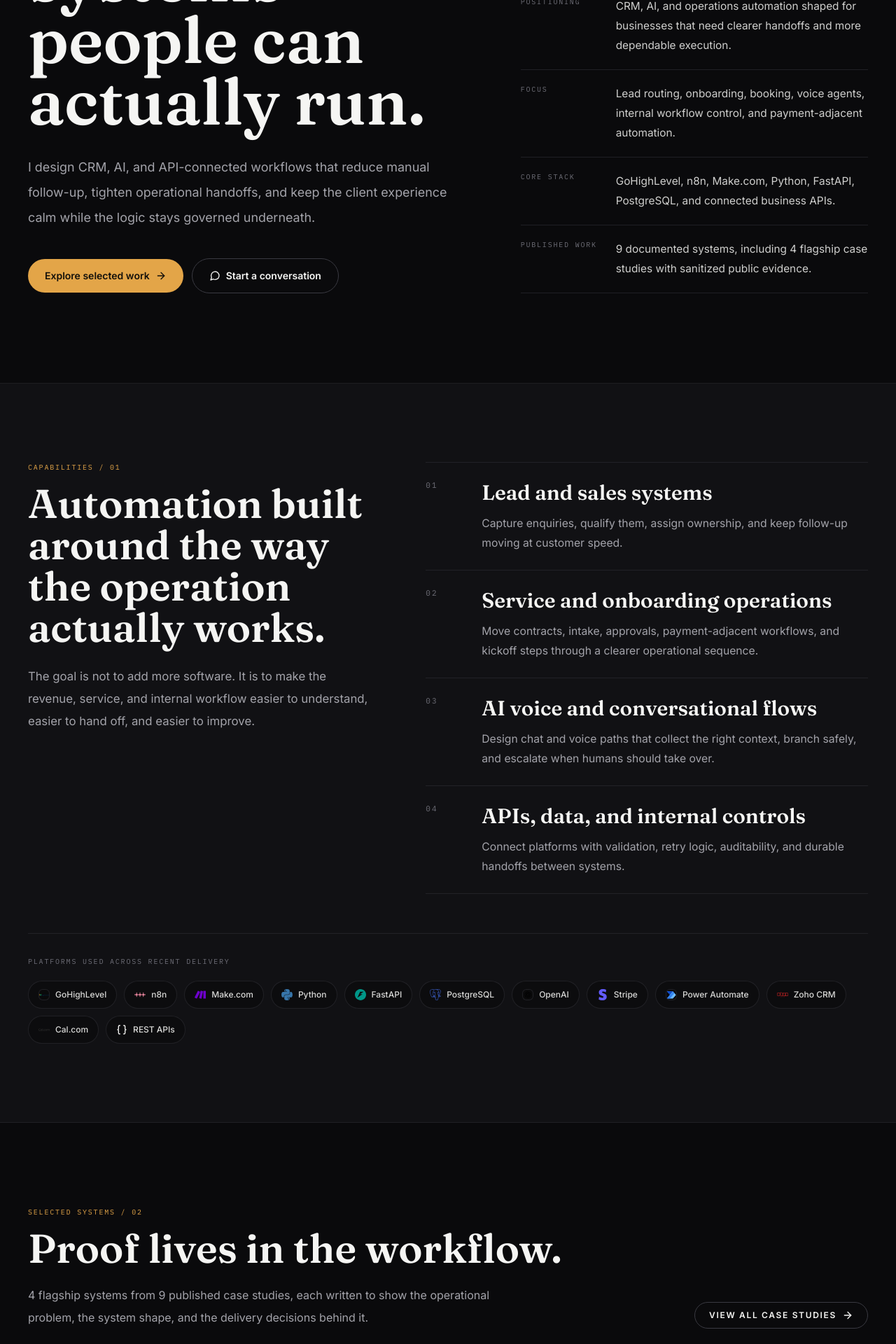
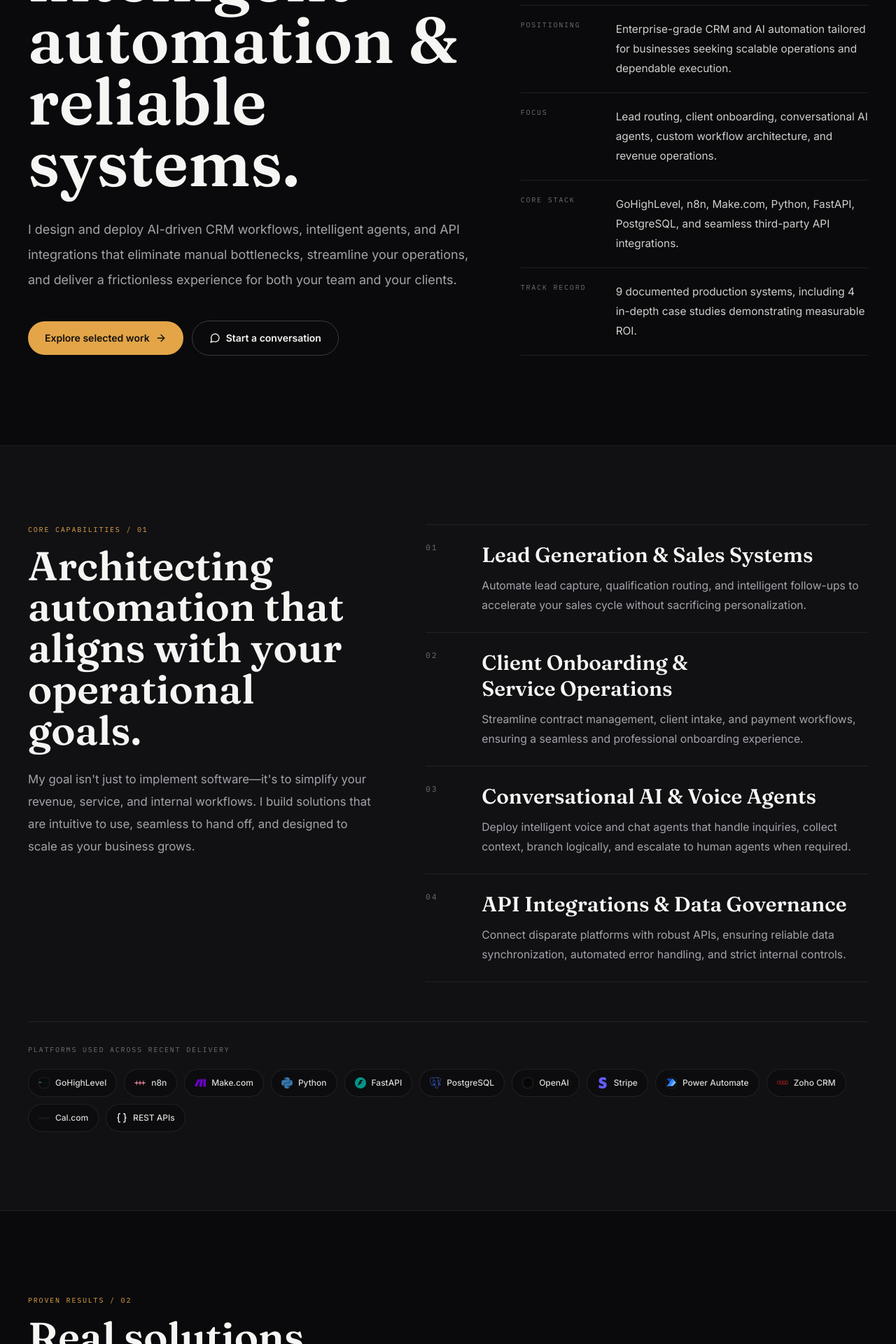
Before and after one commit to syed-daniyalH/muhammad-daniyal-portfolio, a Next.js app: page / in a window 1280 px wide. Shown: the part 540-2460 px from the top of the page at 70% size. Built offline with nearby package versions, Linux system fonts and the light colour scheme; no server answers.

Commit message:
Refine portfolio copy and redesign footer layout for professional tone

```diff
--- a/components/home/hero-section.tsx
+++ b/components/home/hero-section.tsx
@@ -10,21 +10,21 @@ const HERO_FACTS = [
   {
     label: "Positioning",
     value:
-      "CRM, AI, and operations automation shaped for businesses that need clearer handoffs and more dependable execution.",
+      "Enterprise-grade CRM and AI automation tailored for businesses seeking scalable operations and dependable execution.",
   },
   {
     label: "Focus",
     value:
-      "Lead routing, onboarding, booking, voice agents, internal workflow control, and payment-adjacent automation.",
+      "Lead routing, client onboarding, conversational AI agents, custom workflow architecture, and revenue operations.",
   },
   {
     label: "Core stack",
     value:
-      "GoHighLevel, n8n, Make.com, Python, FastAPI, PostgreSQL, and connected business APIs.",
+      "GoHighLevel, n8n, Make.com, Python, FastAPI, PostgreSQL, and seamless third-party API integrations.",
   },
   {
-    label: "Published work",
-    value: `${portfolioProjects.length} documented systems, including ${flagshipProjects.length} flagship case studies with sanitized public evidence.`,
+    label: "Track Record",
+    value: `${portfolioProjects.length} documented production systems, including ${flagshipProjects.length} in-depth case studies demonstrating measurable ROI.`,
   },
 ] as const;
 
@@ -46,20 +46,18 @@ export function HeroSection(): React.JSX.Element {
         >
           <div className="max-w-4xl">
             <p className="font-mono text-[11px] uppercase tracking-[0.22em] text-accent">
-              AI automation engineer / selected systems
+              AI Automation & Operations Engineer
             </p>
 
             <h1
               id="hero-title"
               className="mt-6 max-w-4xl text-[3.35rem] font-semibold leading-[0.95] tracking-normal text-foreground sm:text-[4.6rem] lg:text-[5.8rem]"
             >
-              Complex operations, turned into systems people can actually run.
+              Scaling businesses through intelligent automation & reliable systems.
             </h1>
 
             <p className="mt-8 max-w-2xl text-[1.05rem] leading-8 text-muted sm:text-[1.12rem] sm:leading-9">
-              I design CRM, AI, and API-connected workflows that reduce manual
-              follow-up, tighten operational handoffs, and keep the client
-              experience calm while the logic stays governed underneath.
+              I design and deploy AI-driven CRM workflows, intelligent agents, and API integrations that eliminate manual bottlenecks, streamline your operations, and deliver a frictionless experience for both your team and your clients.
             </p>
 
             <div className="mt-10 flex flex-col gap-3 sm:flex-row sm:items-center">
--- a/components/home/process-section.tsx
+++ b/components/home/process-section.tsx
@@ -11,37 +11,37 @@ const DELIVERY_STEPS = [
   {
     id: "1",
     label: "Discover",
-    title: "Find the real constraint",
+    title: "Identify Operational Bottlenecks",
     description:
-      "Clarify the handoff, owner, data source, and point where the process currently slows down.",
+      "We begin by mapping your current processes to pinpoint inefficiencies, data silos, and manual tasks that slow down your growth.",
   },
   {
     id: "2",
     label: "Design",
-    title: "Make the future visible",
+    title: "Architect the Ideal Workflow",
     description:
-      "Turn the messy workflow into a clear operating map with states, triggers, exceptions, and human checkpoints.",
+      "Transforming complex requirements into a clear, visual blueprint with defined triggers, automated actions, and essential human checkpoints.",
   },
   {
     id: "3",
     label: "Build",
-    title: "Connect the right systems",
+    title: "Engineer & Integrate Systems",
     description:
-      "Configure GoHighLevel, n8n, Make.com, APIs, forms, agents, and databases around the approved workflow.",
+      "Seamlessly connecting platforms like GoHighLevel, n8n, AI agents, and custom APIs to bring the approved architecture to life.",
   },
   {
     id: "4",
     label: "Validate",
-    title: "Test reality, not the happy path",
+    title: "Rigorous Quality Assurance",
     description:
-      "Check edge cases, duplicate events, missing fields, retry paths, handoffs, and live-user behavior before trust is assumed.",
+      "Comprehensive testing across all edge cases, ensuring robust error handling, data integrity, and flawless execution before going live.",
   },
   {
     id: "5",
-    label: "Improve",
-    title: "Measure and refine",
+    label: "Optimize",
+    title: "Monitor, Measure, & Refine",
     description:
-      "Review what happens after launch and tune the workflow as the business finds new cases and constraints.",
+      "Post-launch support to continuously optimize system performance, adapt to new business requirements, and maximize your ROI.",
   },
 ] as const;
 
@@ -62,18 +62,16 @@ export function ProcessSection({
       <div className="mx-auto max-w-[1480px] px-5 sm:px-8 lg:px-10">
         <ScrollReveal className="max-w-5xl">
           <p className="font-mono text-[10px] uppercase tracking-[0.2em] text-accent">
-            Delivery method / 03
+            Delivery methodology / 03
           </p>
           <h2
             id="process-title"
             className="mt-5 max-w-4xl text-[3rem] font-semibold leading-[0.98] tracking-normal text-foreground sm:text-[4.25rem] lg:text-[5.15rem]"
           >
-            A repeatable process, with room for judgment.
+            A proven methodology for scalable success.
           </h2>
           <p className="mt-7 max-w-2xl text-base leading-8 text-muted sm:text-[1.05rem]">
-            Every engagement has a clear method, but the decisions stay tied to
-            the operation in front of us: the people, the tools, the edge cases,
-            and the parts of the workflow that need human ownership.
+            Every engagement follows a structured framework designed to minimize risk and maximize impact. We align our technical expertise with your strategic goals to build systems that are robust, secure, and ready to scale.
           </p>
         </ScrollReveal>
 
@@ -160,11 +158,10 @@ export function ProcessSection({
           <ScrollReveal className="mt-12 flex flex-col gap-4 border-t border-border/70 pt-8 sm:flex-row sm:items-center sm:justify-between lg:mt-6">
             <div>
               <p className="font-mono text-[10px] uppercase tracking-[0.18em] text-muted-subtle">
-                Your next move
+                Ready to scale?
               </p>
               <p className="mt-3 max-w-2xl text-lg leading-8 text-foreground/84">
-                Read how {BRAND_NAME} works in detail, or start a conversation
-                about the workflow that still depends on too much manual effort.
+                Discover more about my approach, or schedule a consultation to discuss how custom automation can drive your business forward.
               </p>
             </div>
 
--- a/components/home/tech-stack-marquee.tsx
+++ b/components/home/tech-stack-marquee.tsx
@@ -4,27 +4,27 @@ import { ScrollReveal } from "@/components/motion/scroll-reveal";
 const CAPABILITY_AREAS = [
   {
     id: "01",
-    title: "Lead and sales systems",
+    title: "Lead Generation & Sales Systems",
     description:
-      "Capture enquiries, qualify them, assign ownership, and keep follow-up moving at customer speed.",
+      "Automate lead capture, qualification routing, and intelligent follow-ups to accelerate your sales cycle without sacrificing personalization.",
   },
   {
     id: "02",
-    title: "Service and onboarding operations",
+    title: "Client Onboarding & Service Operations",
     description:
-      "Move contracts, intake, approvals, payment-adjacent workflows, and kickoff steps through a clearer operational sequence.",
+      "Streamline contract management, client intake, and payment workflows, ensuring a seamless and professional onboarding experience.",
   },
   {
     id: "03",
-    title: "AI voice and conversational flows",
+    title: "Conversational AI & Voice Agents",
     description:
-      "Design chat and voice paths that collect the right context, branch safely, and escalate when humans should take over.",
+      "Deploy intelligent voice and chat agents that handle inquiries, collect context, branch logically, and escalate to human agents when required.",
   },
   {
     id: "04",
-    title: "APIs, data, and internal controls",
+    title: "API Integrations & Data Governance",
     description:
-      "Connect platforms with validation, retry logic, auditability, and durable handoffs between systems.",
+      "Connect disparate platforms with robust APIs, ensuring reliable data synchronization, automated error handling, and strict internal controls.",
   },
 ] as const;
 
@@ -62,18 +62,16 @@ export function TechStackMarquee(): React.JSX.Element {
         <div className="grid gap-14 lg:grid-cols-[0.88fr_1.12fr] lg:gap-18">
           <ScrollReveal className="max-w-2xl">
             <p className="font-mono text-[10px] uppercase tracking-[0.18em] text-accent">
-              Capabilities / 01
+              Core Capabilities / 01
             </p>
             <h2
               id="stack-title"
               className="mt-4 max-w-2xl text-4xl font-semibold leading-[1.02] tracking-normal text-foreground sm:text-[3.6rem]"
             >
-              Automation built around the way the operation actually works.
+              Architecting automation that aligns with your operational goals.
             </h2>
             <p className="mt-6 max-w-xl text-base leading-8 text-muted sm:text-[1.05rem]">
-              The goal is not to add more software. It is to make the revenue,
-              service, and internal workflow easier to understand, easier to
-              hand off, and easier to improve.
+              My goal isn't just to implement software—it's to simplify your revenue, service, and internal workflows. I build solutions that are intuitive to use, seamless to hand off, and designed to scale as your business grows.
             </p>
           </ScrollReveal>
 
--- a/components/home/work-teaser.tsx
+++ b/components/home/work-teaser.tsx
@@ -15,18 +15,17 @@ export function WorkTeaser(): React.JSX.Element {
         <ScrollReveal className="flex flex-col justify-between gap-6 border-b border-border/70 pb-8 sm:flex-row sm:items-end">
           <div className="max-w-3xl">
             <p className="font-mono text-[10px] uppercase tracking-[0.18em] text-accent">
-              Selected systems / 02
+              Proven results / 02
             </p>
             <h2
               id="work-teaser-title"
               className="mt-4 text-4xl font-semibold leading-[1.02] tracking-normal text-foreground sm:text-[3.6rem]"
             >
-              Proof lives in the workflow.
+              Real solutions, measurable impact.
             </h2>
             <p className="mt-5 max-w-2xl text-base leading-8 text-muted">
-              {flagshipProjects.length} flagship systems from {portfolioProjects.length}{" "}
-              published case studies, each written to show the operational
-              problem, the system shape, and the delivery decisions behind it.
+              Explore {flagshipProjects.length} featured deployments from our {portfolioProjects.length}{" "}
+              documented case studies. Each project highlights the business challenge, the engineered solution, and the tangible results delivered.
             </p>
           </div>
           <Link
--- a/components/layout/footer.tsx
+++ b/components/layout/footer.tsx
@@ -3,53 +3,67 @@ import { ArrowUpRight, Github, Linkedin, Mail } from "lucide-react";
 
 import { BRAND_NAME, PROFESSIONAL_TITLE } from "@/lib/branding";
 
-const FOOTER_LINKS = [
-  { label: "Case Studies", href: "/case-studies" },
-  { label: "About", href: "/about" },
-  { label: "Contact", href: "/contact" },
-] as const;
-
 export function Footer(): React.JSX.Element {
   return (
     <footer className="border-t border-border/60 bg-console">
       <div className="mx-auto max-w-[1480px] px-5 py-18 sm:px-8 sm:py-20 lg:px-10">
-        <div className="grid gap-14 lg:grid-cols-[1.2fr_0.6fr_0.7fr] lg:gap-16">
-          <div className="max-w-xl">
-            <p className="font-mono text-[10px] uppercase tracking-[0.18em] text-accent">
+        <div className="grid gap-12 sm:grid-cols-2 lg:grid-cols-4 lg:gap-8">
+          {/* Column 1: Brand & Description */}
+          <div className="max-w-sm">
+            <Link
+              href="/"
+              className="font-display text-[1.35rem] font-semibold tracking-normal text-foreground transition-colors hover:text-accent-soft"
+            >
               {BRAND_NAME}
-            </p>
-            <h2 className="mt-4 text-4xl font-semibold leading-[1.02] tracking-normal text-foreground sm:text-[3.3rem]">
-              Automation systems for clearer operations.
-            </h2>
-            <p className="mt-5 max-w-lg text-base leading-8 text-muted">
-              {PROFESSIONAL_TITLE}. Production delivery across GoHighLevel,
-              n8n, Make.com, Python, and API-connected business systems.
+            </Link>
+            <p className="mt-4 text-[0.95rem] leading-7 text-muted">
+              {PROFESSIONAL_TITLE}. Delivering production-grade intelligent automation across GoHighLevel, n8n, Python, and custom API-connected ecosystems.
             </p>
           </div>
 
+          {/* Column 2: Expertise */}
           <div>
             <p className="font-mono text-[10px] uppercase tracking-[0.18em] text-muted-subtle">
-              Navigate
+              Expertise
             </p>
-            <ul className="mt-5 space-y-3.5">
-              {FOOTER_LINKS.map((link) => (
-                <li key={link.href}>
-                  <Link
-                    href={link.href}
-                    className="text-[0.98rem] text-foreground/80 transition-colors hover:text-accent"
-                  >
-                    {link.label}
-                  </Link>
-                </li>
-              ))}
+            <div className="mt-5 flex flex-col gap-3.5">
+              <span className="text-[0.98rem] text-foreground/80">CRM Automation</span>
+              <span className="text-[0.98rem] text-foreground/80">AI Voice Agents</span>
+              <span className="text-[0.98rem] text-foreground/80">API Integrations</span>
+              <span className="text-[0.98rem] text-foreground/80">Revenue Operations</span>
+            </div>
+          </div>
+
+          {/* Column 3: Explore */}
+          <div>
+            <p className="font-mono text-[10px] uppercase tracking-[0.18em] text-muted-subtle">
+              Explore
+            </p>
+            <ul className="mt-5 flex flex-col gap-3.5">
+              <li>
+                <Link href="/case-studies" className="text-[0.98rem] text-foreground/80 transition-colors hover:text-accent">
+                  Case Studies
+                </Link>
+              </li>
+              <li>
+                <Link href="/about" className="text-[0.98rem] text-foreground/80 transition-colors hover:text-accent">
+                  About
+                </Link>
+              </li>
+              <li>
+                <Link href="/contact" className="text-[0.98rem] text-foreground/80 transition-colors hover:text-accent">
+                  Contact
+                </Link>
+              </li>
             </ul>
           </div>
 
+          {/* Column 4: Connect */}
           <div>
             <p className="font-mono text-[10px] uppercase tracking-[0.18em] text-muted-subtle">
               Connect
             </p>
-            <ul className="mt-5 space-y-3.5">
+            <ul className="mt-5 flex flex-col gap-3.5">
               <li>
                 <a
                   href="mailto:daniyalhaider784@gmail.com"
@@ -87,9 +101,16 @@ export function Footer(): React.JSX.Element {
           </div>
         </div>
 
-        <div className="mt-16 flex flex-col justify-between gap-3 border-t border-border/60 pt-6 font-mono text-[10px] text-muted-subtle sm:flex-row">
-          <p>Copyright {new Date().getFullYear()} {BRAND_NAME}. All rights reserved.</p>
-          <p>Public case studies are sanitized for safe review.</p>
+        {/* Legal / Bottom */}
+        <div className="mt-20 flex flex-col justify-between gap-4 border-t border-border/60 pt-8 sm:flex-row sm:items-center">
+          <p className="text-[0.85rem] text-muted-subtle">
+            © {new Date().getFullYear()} {BRAND_NAME}. All rights reserved.
+          </p>
+          <div className="flex gap-6 text-[0.85rem] text-muted-subtle">
+            <Link href="#" className="transition-colors hover:text-foreground">Privacy</Link>
+            <Link href="#" className="transition-colors hover:text-foreground">Cookies</Link>
+            <Link href="#" className="transition-colors hover:text-foreground">Terms</Link>
+          </div>
         </div>
       </div>
     </footer>
--- a/components/sections/about-section.tsx
+++ b/components/sections/about-section.tsx
@@ -17,7 +17,7 @@ export function AboutSection(): React.JSX.Element {
             id="about-title"
             className="mt-4 text-3xl font-semibold tracking-normal text-foreground sm:text-5xl"
           >
-            I build automations that make operations easier to run.
+            Engineering automation that scales operations seamlessly.
           </h2>
         </ScrollReveal>
 
--- a/components/sections/capabilities-section.tsx
+++ b/components/sections/capabilities-section.tsx
@@ -65,7 +65,7 @@ export function CapabilitiesSection(): React.JSX.Element {
             id="capabilities-title"
             className="mt-4 text-3xl font-semibold tracking-normal text-foreground sm:text-5xl"
           >
-            Practical engineering, mapped to evidence.
+            Technical expertise, backed by proven results.
           </h2>
         </ScrollReveal>
 
--- a/components/work/featured-work.tsx
+++ b/components/work/featured-work.tsx
@@ -42,12 +42,10 @@ export function FeaturedWork(): React.JSX.Element {
               id="case-studies-title"
               className="mt-4 max-w-5xl text-4xl font-semibold leading-[1.02] tracking-normal text-foreground sm:text-[3.8rem]"
             >
-              Proof lives in the workflow.
+              Real solutions, measurable impact.
             </h1>
             <p className="mt-6 max-w-3xl text-base leading-8 text-muted sm:text-[1.05rem]">
-              These case studies show live CRM, AI, and API-connected systems
-              with the architecture, responsibilities, and engineering
-              decisions that made the delivery usable in real operations.
+              Explore detailed case studies of production-grade CRM, AI, and API integrations. Discover the architectural decisions, engineering rigor, and measurable outcomes behind each system.
             </p>
           </div>
 
@@ -70,12 +68,10 @@ export function FeaturedWork(): React.JSX.Element {
               Flagship case studies
             </p>
             <h2 className="mt-3 text-3xl font-semibold leading-tight tracking-normal text-foreground sm:text-[2.65rem]">
-              {portfolioProjects.length} delivery systems with real implementation depth.
+              {portfolioProjects.length} production systems with real implementation depth.
             </h2>
             <p className="mt-4 max-w-2xl text-base leading-8 text-muted">
-              Each case study stays inspectable: architecture, role, workflow
-              decisions, engineering rigor, and sanitized public evidence where
-              it is safe to show.
+              Each case study provides transparent insights into the architecture, workflow logic, engineering challenges, and sanitized evidence of live deployment.
             </p>
           </ScrollReveal>
 
```
Also changed, not shown: components/home/metrics-bar.tsx (+4 -4 lines).
